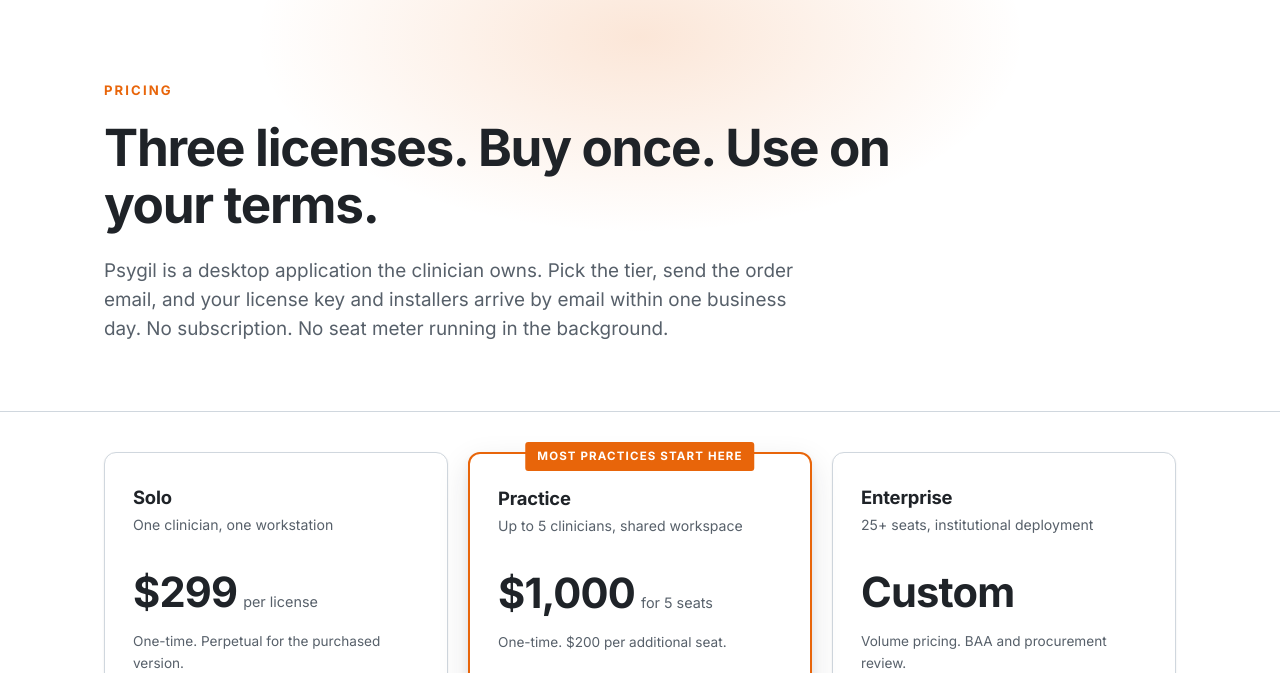
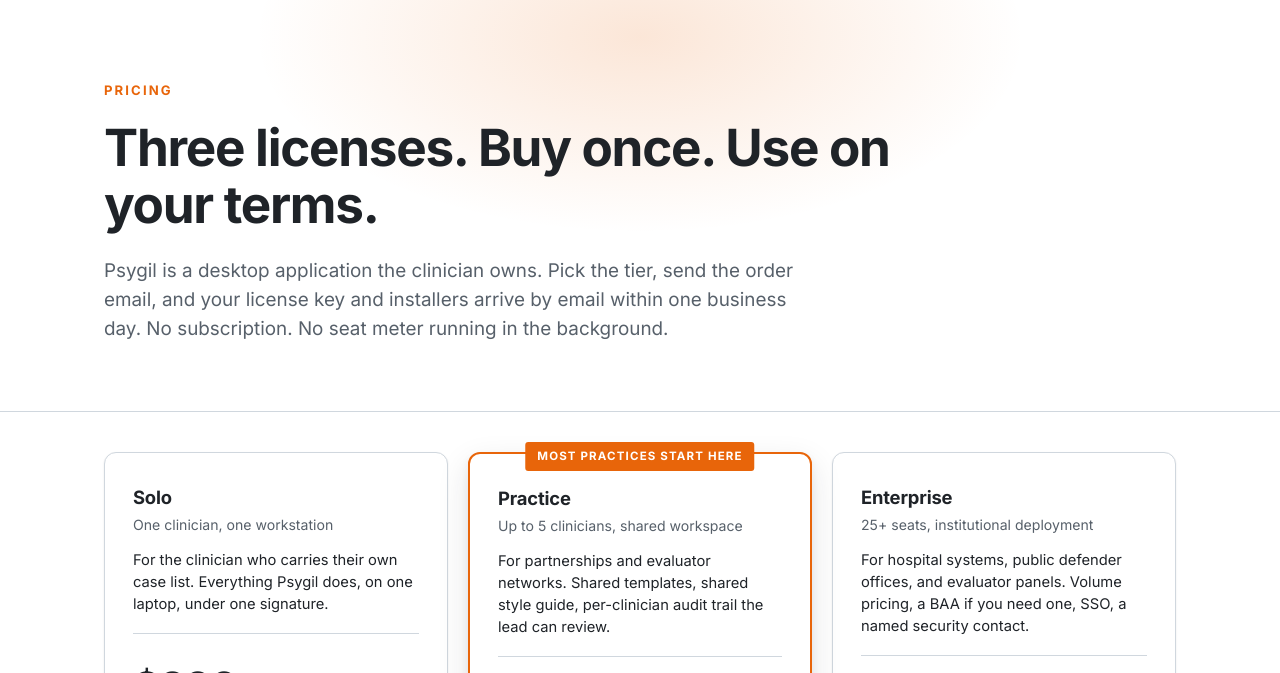
Before and after one commit to truckirwin-ai/psygil-website, a plain HTML site: page pricing.html in a window 1280 px wide. Shown: the part 68-741 px from the top of the page. Drawn offline with Linux system fonts and the light colour scheme.

Commit message:
Add short tier descriptions to Solo, Practice, and Enterprise pricing cards

```diff
--- a/pricing.html
+++ b/pricing.html
@@ -49,6 +49,7 @@
       <div class="price-card">
         <h3>Solo</h3>
         <div class="tier-sub">One clinician, one workstation</div>
+        <p class="tier-desc">For the clinician who carries their own case list. Everything Psygil does, on one laptop, under one signature.</p>
         <div class="price">
           <span class="amount">$299</span>
           <span class="unit">per license</span>
@@ -70,6 +71,7 @@
       <div class="price-card featured">
         <h3>Practice</h3>
         <div class="tier-sub">Up to 5 clinicians, shared workspace</div>
+        <p class="tier-desc">For partnerships and evaluator networks. Shared templates, shared style guide, per-clinician audit trail the lead can review.</p>
         <div class="price">
           <span class="amount">$1,000</span>
           <span class="unit">for 5 seats</span>
@@ -91,6 +93,7 @@
       <div class="price-card">
         <h3>Enterprise</h3>
         <div class="tier-sub">25+ seats, institutional deployment</div>
+        <p class="tier-desc">For hospital systems, public defender offices, and evaluator panels. Volume pricing, a BAA if you need one, SSO, a named security contact.</p>
         <div class="price">
           <span class="amount">Custom</span>
         </div>
--- a/styles.css
+++ b/styles.css
@@ -466,7 +466,15 @@
 .price-card .tier-sub {
   color: var(--text-secondary);
   font-size: 0.88rem;
-  margin-bottom: 22px;
+  margin-bottom: 12px;
+}
+.price-card .tier-desc {
+  color: var(--text);
+  font-size: 0.92rem;
+  line-height: 1.5;
+  margin: 0 0 20px;
+  padding-bottom: 18px;
+  border-bottom: 1px solid var(--border);
 }
 .price-card .price {
   display: flex;
```
